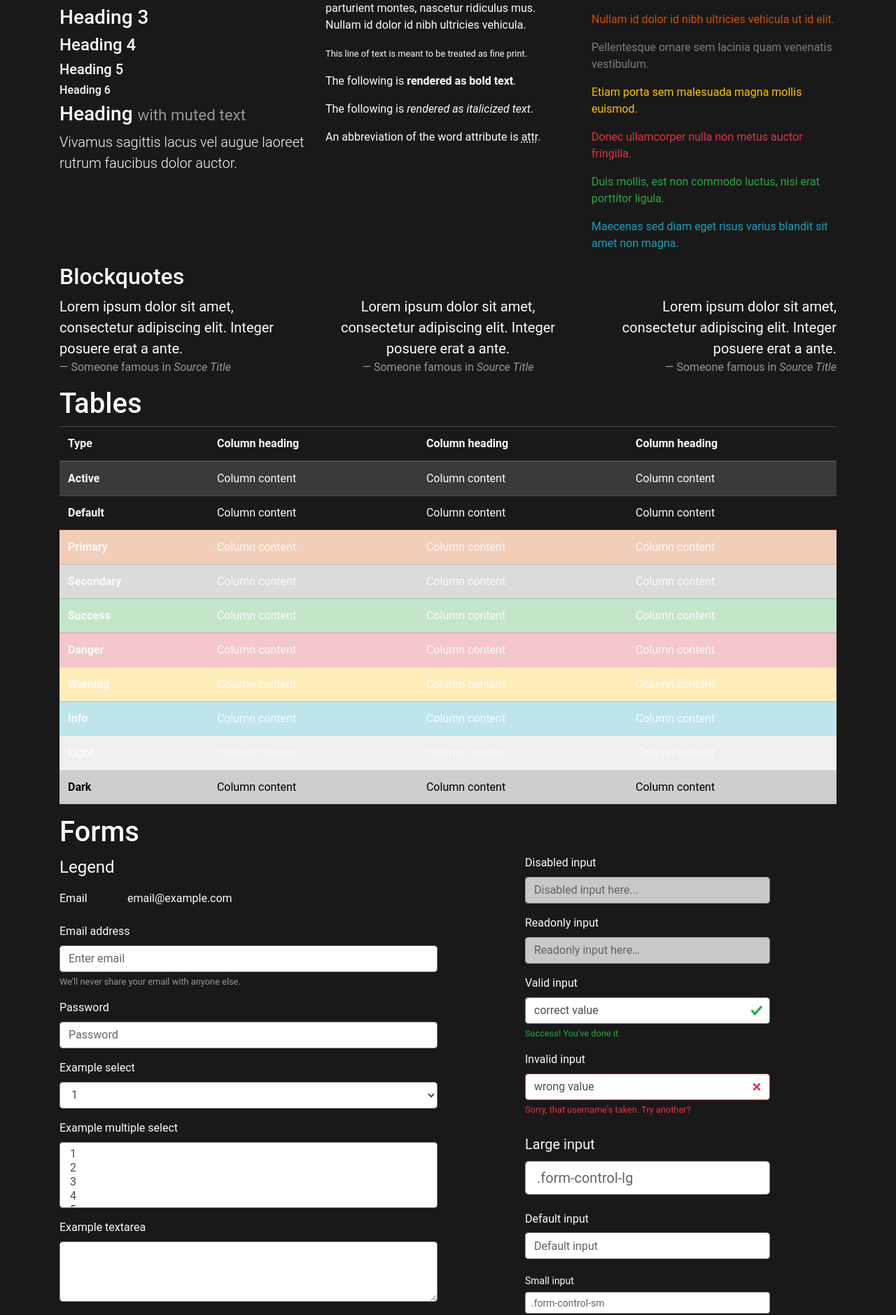
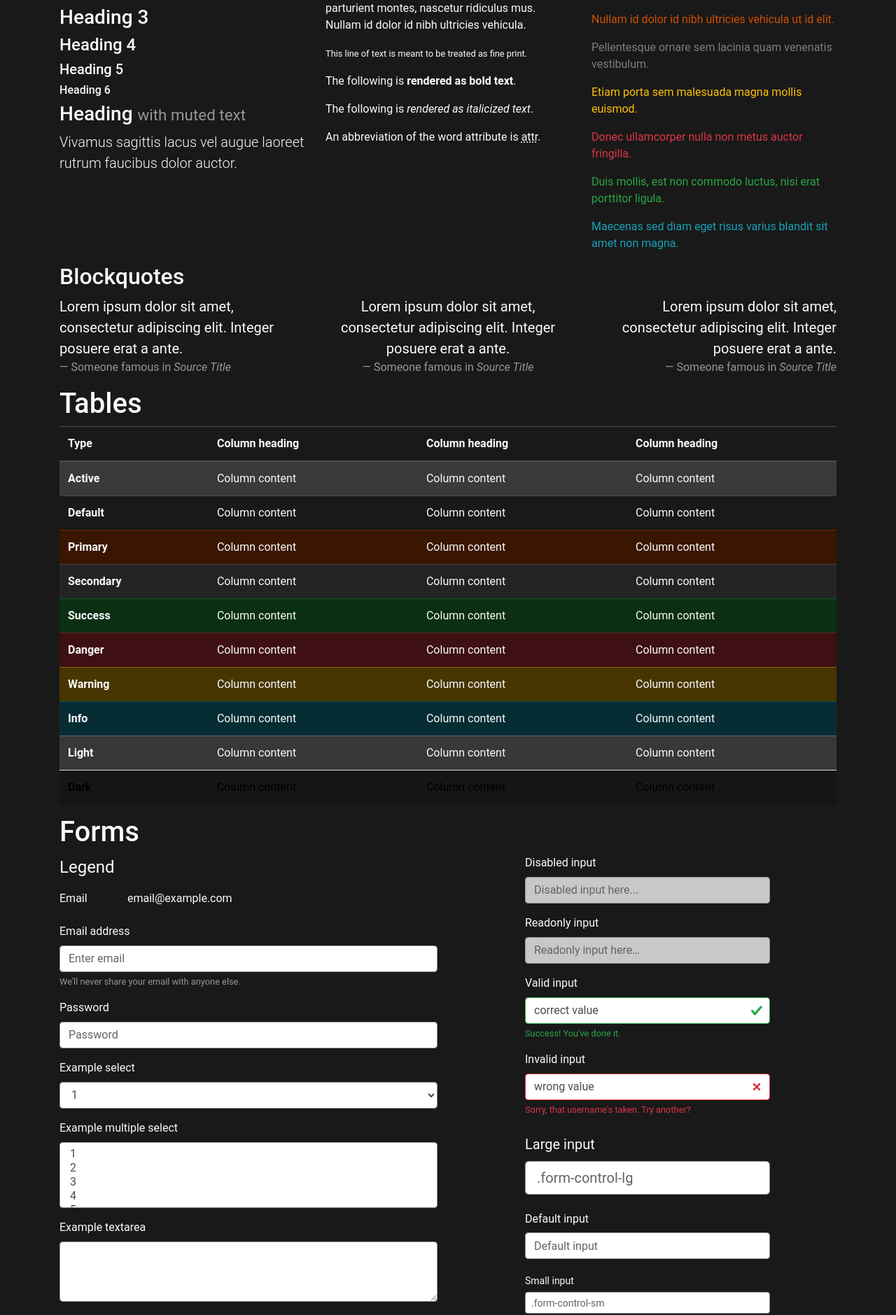
Before and after one commit to Steeff0/steeff0.github.io, a Jekyll site: the page built from bootstrap-test.html, in a window 1280 px wide. Shown: the part 1031-2910 px from the top of the page at 70% size. Built offline with Jekyll 4.4.1, drawn with Linux system fonts in a browser that asks for light colours; some web fonts are replaced.

Commit message:
Adjust bootstrap variables

```diff
--- a/_sass/_bootstrap-variables.scss
+++ b/_sass/_bootstrap-variables.scss
@@ -58,6 +58,7 @@ $box-shadow-sm:               0 .125rem .25rem rgba($white, .075) !default;
 $box-shadow:                  0 .5rem 1rem rgba($white, .15) !default;
 $box-shadow-lg:               0 1rem 3rem rgba($white, .175) !default;
 
+
 // Typography
 //
 // Font, line-height, and color for body text, headings, and more.
@@ -89,3 +90,6 @@ $table-dark-bg:               $gray-200 !default;
 $table-dark-accent-bg:        rgba($black, .05) !default;
 $table-dark-hover-bg:         rgba($black, .075) !default;
 $table-dark-color:            $black !default;
+
+$table-bg-level:              9 !default;
+$table-border-level:          6 !default;
```
